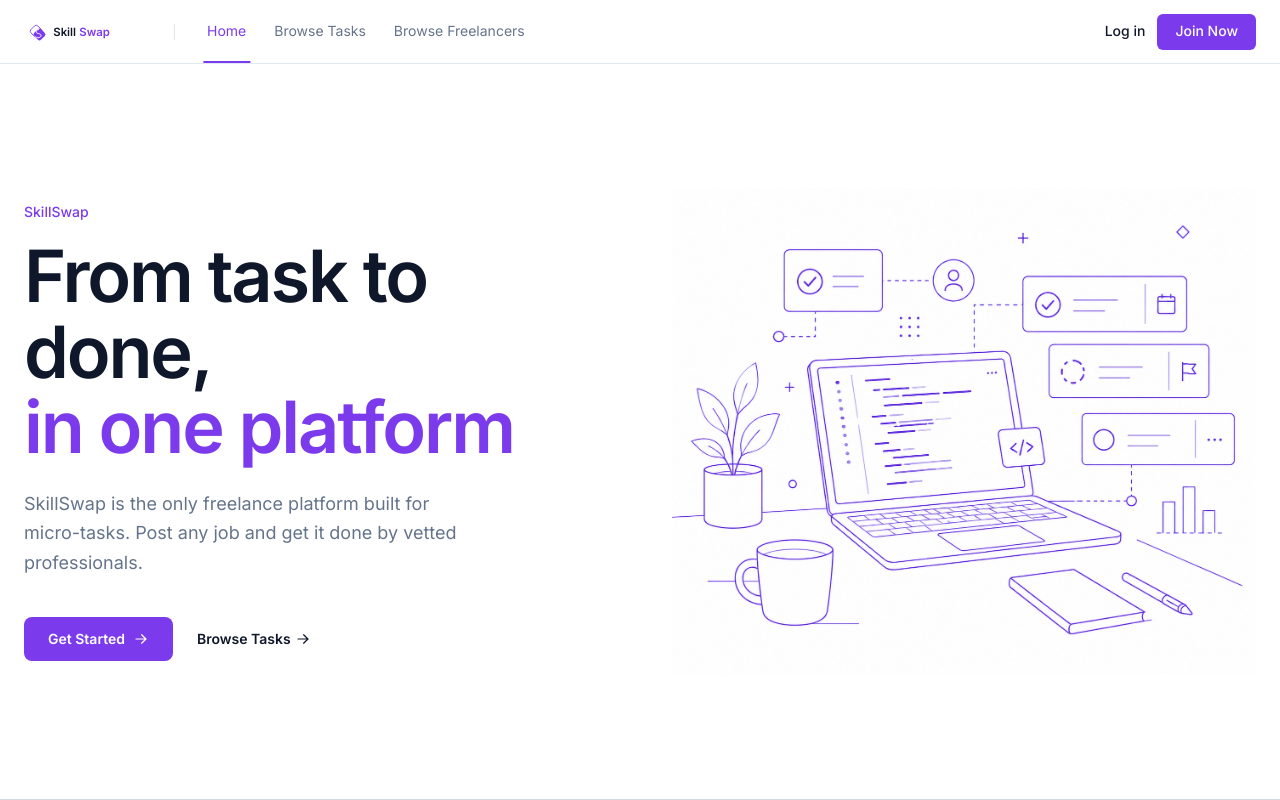
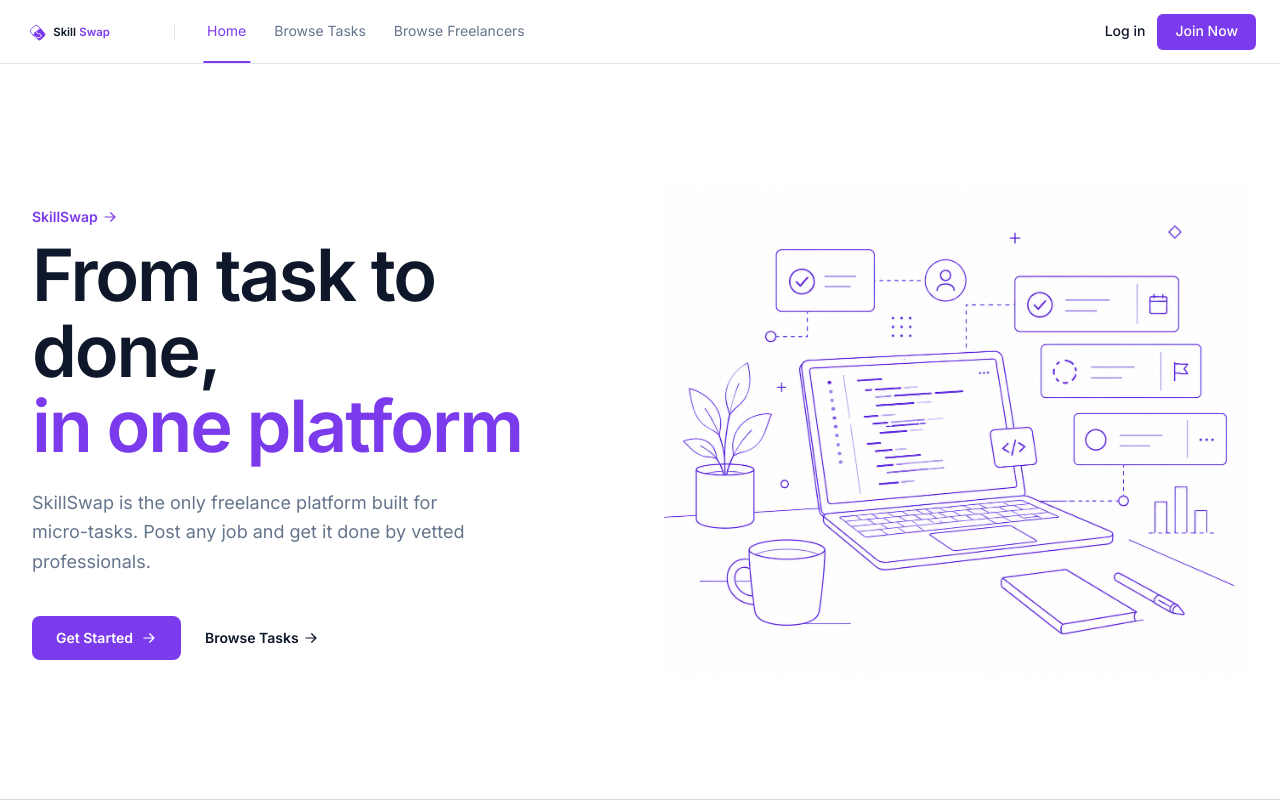
Before and after one commit to fahimuntasin/skillswap-client, a Next.js app: page / in a window 1280 px wide. Shown: the top 800 px of the page. Built offline with nearby package versions, Linux system fonts and the light colour scheme.

Commit message:
redesign: hero exact GitHub match — label link, bold heading, button pair, full height

```diff
--- a/src/components/home/HeroSection.tsx
+++ b/src/components/home/HeroSection.tsx
@@ -4,10 +4,15 @@ import workspaceImg from "@/Picture/Freelance Workspace Scene (Hero right side).
 
 export function HeroSection() {
   return (
-    <section className="flex min-h-[calc(100vh-4rem)] items-center border-b border-[#d1d9e0]">
-      <div className="mx-auto grid w-full max-w-[1280px] items-center gap-16 px-6 lg:grid-cols-2">
+    <section className="min-h-[calc(100vh-4rem)] flex flex-col justify-center border-b border-[#d1d9e0] overflow-hidden">
+      <div className="mx-auto grid w-full max-w-[1280px] flex-1 items-center gap-12 px-8 py-24 lg:grid-cols-2 lg:py-0">
         <div className="max-w-[560px]">
-          <p className="mb-4 text-sm font-medium text-[#7C3AED]">SkillSwap</p>
+          <div className="mb-2">
+            <Link href="/" className="inline-flex items-center gap-1 text-sm font-semibold text-[#7C3AED] hover:underline">
+              SkillSwap
+              <svg className="size-4" viewBox="0 0 20 20" fill="currentColor"><path fillRule="evenodd" d="M3 10a.75.75 0 01.75-.75h10.638L10.23 5.29a.75.75 0 111.04-1.08l5.5 5.25a.75.75 0 010 1.08l-5.5 5.25a.75.75 0 11-1.04-1.08l4.158-3.96H3.75A.75.75 0 013 10z" clipRule="evenodd"/></svg>
+            </Link>
+          </div>
 
           <h1 className="text-[clamp(48px,6vw,72px)] font-bold leading-[1.05] tracking-[-0.03em] text-[#0F172A]">
             From task to done,
@@ -27,7 +32,7 @@ export function HeroSection() {
               Get Started
               <svg className="size-4" viewBox="0 0 20 20" fill="currentColor"><path fillRule="evenodd" d="M3 10a.75.75 0 01.75-.75h10.638L10.23 5.29a.75.75 0 111.04-1.08l5.5 5.25a.75.75 0 010 1.08l-5.5 5.25a.75.75 0 11-1.04-1.08l4.158-3.96H3.75A.75.75 0 013 10z" clipRule="evenodd"/></svg>
             </Link>
-            <Link href="/tasks" className="text-sm font-semibold text-[#0F172A] hover:text-[#7C3AED] transition-colors inline-flex items-center gap-1">
+            <Link href="/tasks" className="inline-flex items-center gap-1 text-sm font-semibold text-[#0F172A] transition-colors hover:text-[#7C3AED]">
               Browse Tasks
               <svg className="size-4" viewBox="0 0 20 20" fill="currentColor"><path fillRule="evenodd" d="M3 10a.75.75 0 01.75-.75h10.638L10.23 5.29a.75.75 0 111.04-1.08l5.5 5.25a.75.75 0 010 1.08l-5.5 5.25a.75.75 0 11-1.04-1.08l4.158-3.96H3.75A.75.75 0 013 10z" clipRule="evenodd"/></svg>
             </Link>
@@ -35,7 +40,7 @@ export function HeroSection() {
         </div>
 
         <div className="hidden lg:flex items-center justify-center">
-          <Image src={workspaceImg} alt="" width={600} height={500} className="w-full max-w-[600px] h-auto" priority />
+          <Image src={workspaceImg} alt="" width={640} height={480} className="w-full max-w-[640px] h-auto" priority />
         </div>
       </div>
     </section>
```
